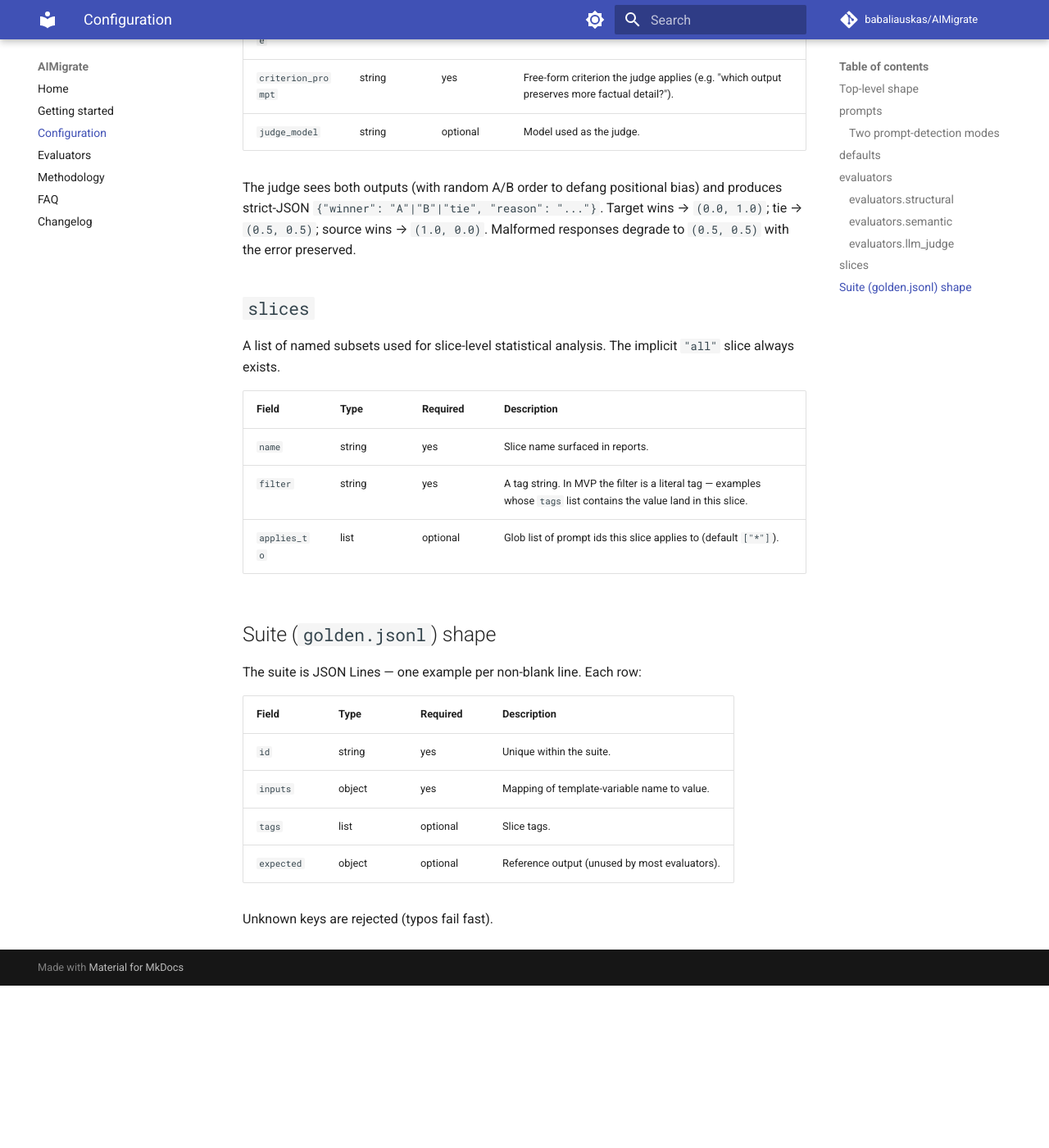
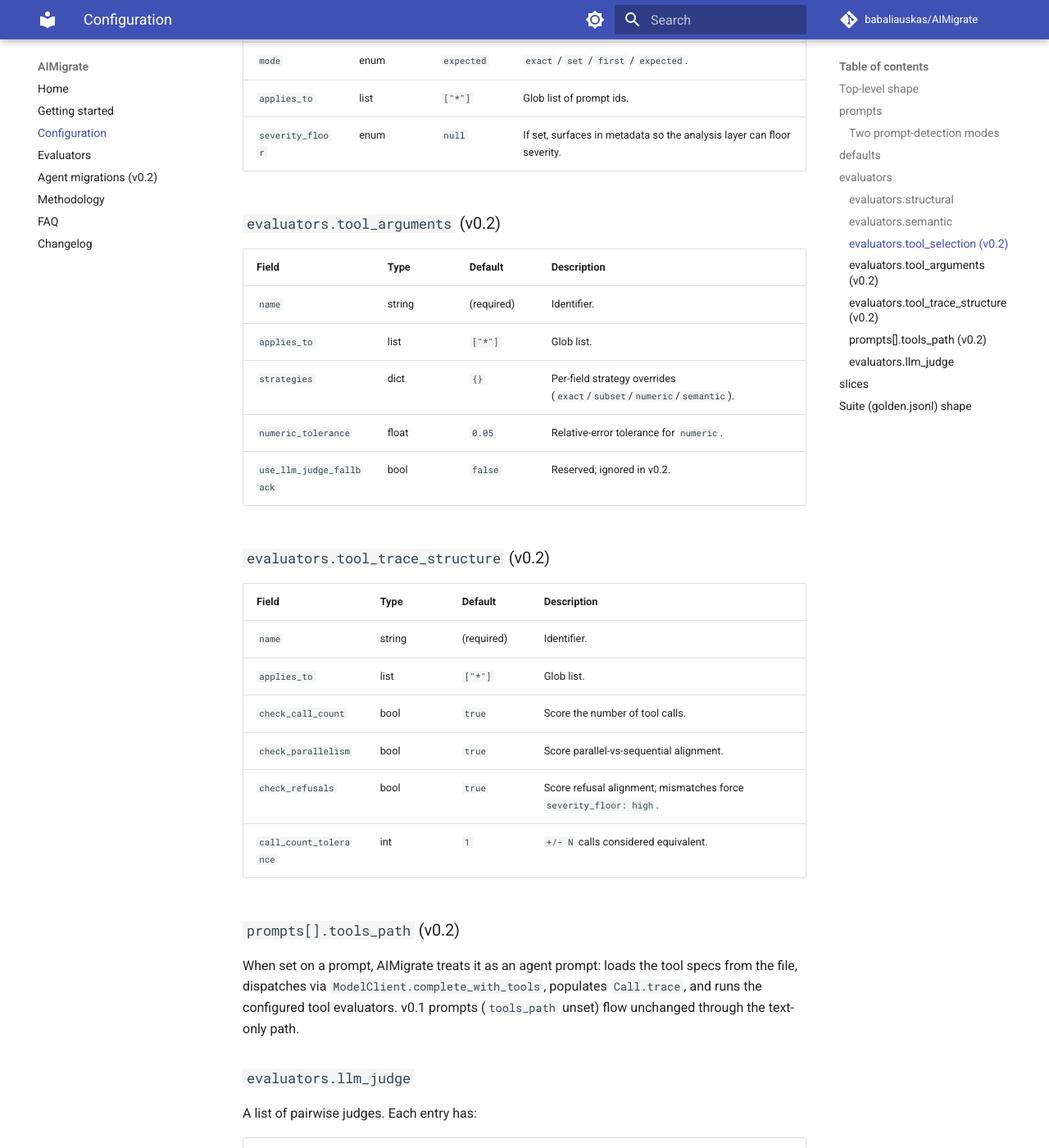
Before and after one commit to babaliauskas/evalshift-cli, an MkDocs documentation site: the page built from docs/configuration.md, in a window 1280 px wide and 1400 px high, scrolled down 3278 px. Shown: the whole window at 82% size. Built offline with MkDocs 1.6.1 and Material for MkDocs 9.7.7, drawn with Linux system fonts in a browser that asks for light colours; comment, search, counter and statistics services are not loaded; before the commit the page ends 4480 px from its top, so only the background shows below that; some of the changed text lies outside the part shown.

Commit message:
feat(v0.2): Phase 4 - HTML trace diff, docs, version 0.2.0
Report extension (4.1, 4.2):
- ReportData payload now carries source_trace / target_trace on each
  TopRegression and a has_tool_traces flag on each PromptSection.
- HTML template branches per regression: when traces are present it
  renders an ordered call list per side with green / yellow / red
  border-left coding for matching / extra / missing tool calls. Falls
  back to the v0.1 source/target text panes when no trace is set.
- CSS additions stay inlined per the v0.1 single-file rule. Still
  zero JS.
- report.json mirrors the new fields so external tooling sees the
  trace structure too.

Docs (4.3):
- New docs/agents.md walkthrough covering the agent migration flow.
- docs/configuration.md gains tools_path + the three new evaluator
  config sections.
- docs/faq.md answers "does AIMigrate work with LangChain?" (yes,
  via tools.yaml; auto-detect is v0.3) and "does it evaluate
  multi-turn?" (no, single-turn for v0.2).
- mkdocs.yml nav links the new agents page.

README + version (4.4):
- README has a v0.2 agent migrations callout with the canonical
  pipeline + a pointer to examples/agent/.
- pyproject.toml + src/aimigrate/__init__.py bumped to 0.2.0.
- CHANGELOG cuts a [0.2.0] section organised by sub-phase.

Final verification (4.5):
- Both examples/simple/ (v0.1) and examples/agent/ (v0.2) load and
  parse cleanly via the public API.
- 514 tests, ruff + format + mypy --strict all clean.
- All checkboxes in V02_TODO.md are now [x].

Co-Authored-By: Claude Opus 4.7 (1M context) <noreply@anthropic.com>

````diff
--- /dev/null
+++ b/docs/agents.md
@@ -0,0 +1,115 @@
+# Agent migrations (v0.2)
+
+AIMigrate v0.2 extends the v0.1 pipeline to compare **agent behaviour** —
+which tools the model called, what arguments it passed, and how it
+sequenced them — across two model versions.
+
+The killer scenario it catches:
+
+> A team migrates a customer-routing agent from Claude 4.5 to Claude 5.
+> The new model silently stops calling `notify_security_team` on
+> sensitive requests. Text-only eval reports green; v0.2 marks it
+> CRITICAL and blocks the migration.
+
+## What's new in v0.2
+
+* **`ToolTrace` data model**: provider-agnostic, populated from
+  Anthropic / OpenAI / Gemini responses.
+* **Three new evaluators**: `tool_selection`, `tool_arguments`,
+  `tool_trace_structure`.
+* **Suite extension**: optional `expected_tools`, `expected_tool_count`,
+  `expected_no_tools`, `expected_parallel` per example.
+* **Config extension**: `prompts[].tools_path` makes a prompt
+  agent-style.
+* **HTML report**: side-by-side trace diffs in place of text panes
+  for tool-evaluator regressions.
+
+## Walkthrough
+
+The repo ships a runnable example at `examples/agent/`. From a fresh
+checkout:
+
+```bash
+cd examples/agent
+export GOOGLE_API_KEY=...                 # or OPENAI_API_KEY / ANTHROPIC_API_KEY
+
+aimigrate run --yes --from gemini-2.5-flash --to gemini-2.5-pro
+RUN_ID=$(ls .aimigrate/runs/ | head -1)
+aimigrate evaluate $RUN_ID
+aimigrate analyze $RUN_ID
+aimigrate report $RUN_ID --open
+```
+
+`aimigrate run` notices `tools_path` on the prompt and dispatches via
+`ModelClient.complete_with_tools` — each `Call` row in `raw.jsonl`
+carries a parsed `ToolTrace`. `aimigrate evaluate` then runs
+`tool_selection` (and any other configured tool evaluators) against the
+per-example `expected_tools` ground truth.
+
+## Configuration
+
+A minimal agent config:
+
+```yaml
+version: 1
+prompts:
+  - id: routing
+    detection: python_string
+    path: prompts.py
+    variable: AGENT_SYSTEM_PROMPT
+    variables: [query]
+    tools_path: tools.yaml          # ← makes this an agent prompt
+
+defaults:
+  source_model: gemini-2.5-flash
+  target_model: gemini-2.5-pro
+
+evaluators:
+  tool_selection:
+    - name: routing_selection
+      mode: expected                # match against example.expected_tools
+      severity_floor: high
+
+  # Optional — enable as needed:
+  # tool_arguments:
+  #   - name: routing_args
+  # tool_trace_structure:
+  #   - name: routing_structure
+```
+
+The tools file (`tools.yaml`) accepts either Anthropic-shape
+(`name` / `description` / `input_schema`) or OpenAI-shape
+(`{ "type": "function", "function": {...} }`) entries. `aimigrate run`
+serialises them in the right shape per provider.
+
+## Suite ground truth
+
+```jsonl
+{"id": "ex_security_01", "inputs": {"query": "..."}, "tags": ["security"], "expected_tools": [{"tool_name": "notify_security_team"}]}
+{"id": "ex_text_01", "inputs": {"query": "what is your refund policy?"}, "tags": ["text_only"], "expected_no_tools": true}
+```
+
+## Picking an evaluator
+
+| Evaluator              | Use when                                                |
+| ---------------------- | ------------------------------------------------------- |
+| `tool_selection`       | You care about *which* tools fire (most common).        |
+| `tool_arguments`       | You care about *what* the model passes to each tool.    |
+| `tool_trace_structure` | You care about call counts, parallelism, or refusals.   |
+
+You can run multiple at once. Each becomes an independent comparison
+in `analysis.json`, with the existing Benjamini-Hochberg correction
+already adjusting for the multi-test count.
+
+## Troubleshooting
+
+* **"prompt has tools_path but no tool_* evaluators are configured"** —
+  add at least one `tool_*` block under `evaluators:` or remove the
+  `tools_path`. `aimigrate doctor` warns about this.
+* **Bimodal score distribution** — tool evaluators often produce
+  scores at exactly 0 or 1. The analysis layer's Shapiro-Wilk
+  fallback routes these through Wilcoxon signed-rank automatically.
+* **"no matched calls between source and target"** — the
+  `tool_arguments` evaluator scores a regression when the target
+  doesn't reuse any of the same tool names as the source. Check
+  `tool_selection` first to triage.
--- a/docs/configuration.md
+++ b/docs/configuration.md
@@ -95,6 +95,46 @@ The semantic evaluator scores the **target's similarity to the source**:
 target_score = cosine(source, target), source_score = 1.0. A
 negative `delta` means the target drifted from the source's meaning.
 
+### `evaluators.tool_selection` (v0.2)
+
+A list. Each entry has:
+
+| Field             | Type   | Default       | Description |
+| ----------------- | ------ | ------------- | ----------- |
+| `name`            | string | (required)    | Identifier surfaced in reports.  |
+| `mode`            | enum   | `expected`    | `exact` / `set` / `first` / `expected`. |
+| `applies_to`      | list   | `["*"]`       | Glob list of prompt ids. |
+| `severity_floor`  | enum   | `null`        | If set, surfaces in metadata so the analysis layer can floor severity. |
+
+### `evaluators.tool_arguments` (v0.2)
+
+| Field                   | Type   | Default | Description |
+| ----------------------- | ------ | ------- | ----------- |
+| `name`                  | string | (required) | Identifier. |
+| `applies_to`            | list   | `["*"]` | Glob list. |
+| `strategies`            | dict   | `{}`    | Per-field strategy overrides (`exact`/`subset`/`numeric`/`semantic`). |
+| `numeric_tolerance`     | float  | `0.05`  | Relative-error tolerance for `numeric`. |
+| `use_llm_judge_fallback`| bool   | `false` | Reserved; ignored in v0.2. |
+
+### `evaluators.tool_trace_structure` (v0.2)
+
+| Field                 | Type   | Default | Description |
+| --------------------- | ------ | ------- | ----------- |
+| `name`                | string | (required) | Identifier. |
+| `applies_to`          | list   | `["*"]` | Glob list. |
+| `check_call_count`    | bool   | `true`  | Score the number of tool calls. |
+| `check_parallelism`   | bool   | `true`  | Score parallel-vs-sequential alignment. |
+| `check_refusals`      | bool   | `true`  | Score refusal alignment; mismatches force `severity_floor: high`. |
+| `call_count_tolerance`| int    | `1`     | `+/- N` calls considered equivalent. |
+
+### `prompts[].tools_path` (v0.2)
+
+When set on a prompt, AIMigrate treats it as an agent prompt: loads
+the tool specs from the file, dispatches via
+`ModelClient.complete_with_tools`, populates `Call.trace`, and runs
+the configured tool evaluators. v0.1 prompts (`tools_path` unset)
+flow unchanged through the text-only path.
+
 ### `evaluators.llm_judge`
 
 A list of pairwise judges. Each entry has:
--- a/mkdocs.yml
+++ b/mkdocs.yml
@@ -32,6 +32,7 @@ nav:
   - Getting started: getting-started.md
   - Configuration: configuration.md
   - Evaluators: evaluators.md
+  - Agent migrations (v0.2): agents.md
   - Methodology: methodology.md
   - FAQ: faq.md
   - Changelog: changelog.md
--- a/pyproject.toml
+++ b/pyproject.toml
@@ -4,7 +4,7 @@ build-backend = "hatchling.build"
 
 [project]
 name = "aimigrate"
-version = "0.1.0"
+version = "0.2.0"
 description = "Run your prompts on two LLMs and find out, with statistical confidence, what regressed."
 readme = "README.md"
 license = { text = "MIT" }
--- a/src/aimigrate/__init__.py
+++ b/src/aimigrate/__init__.py
@@ -8,5 +8,5 @@ regression analysis.
 
 from __future__ import annotations
 
-__version__ = "0.1.0"
+__version__ = "0.2.0"
 __all__ = ["__version__"]
````
Also changed, not shown: CHANGELOG.md (+58 -0 lines), README.md (+18 -0 lines), V02_TODO.md (+19 -19 lines), docs/faq.md (+16 -0 lines), src/aimigrate/reports/templates/report.css (+51 -0 lines), src/aimigrate/reports/templates/report.html.j2 (+39 -0 lines), 3 other files.
